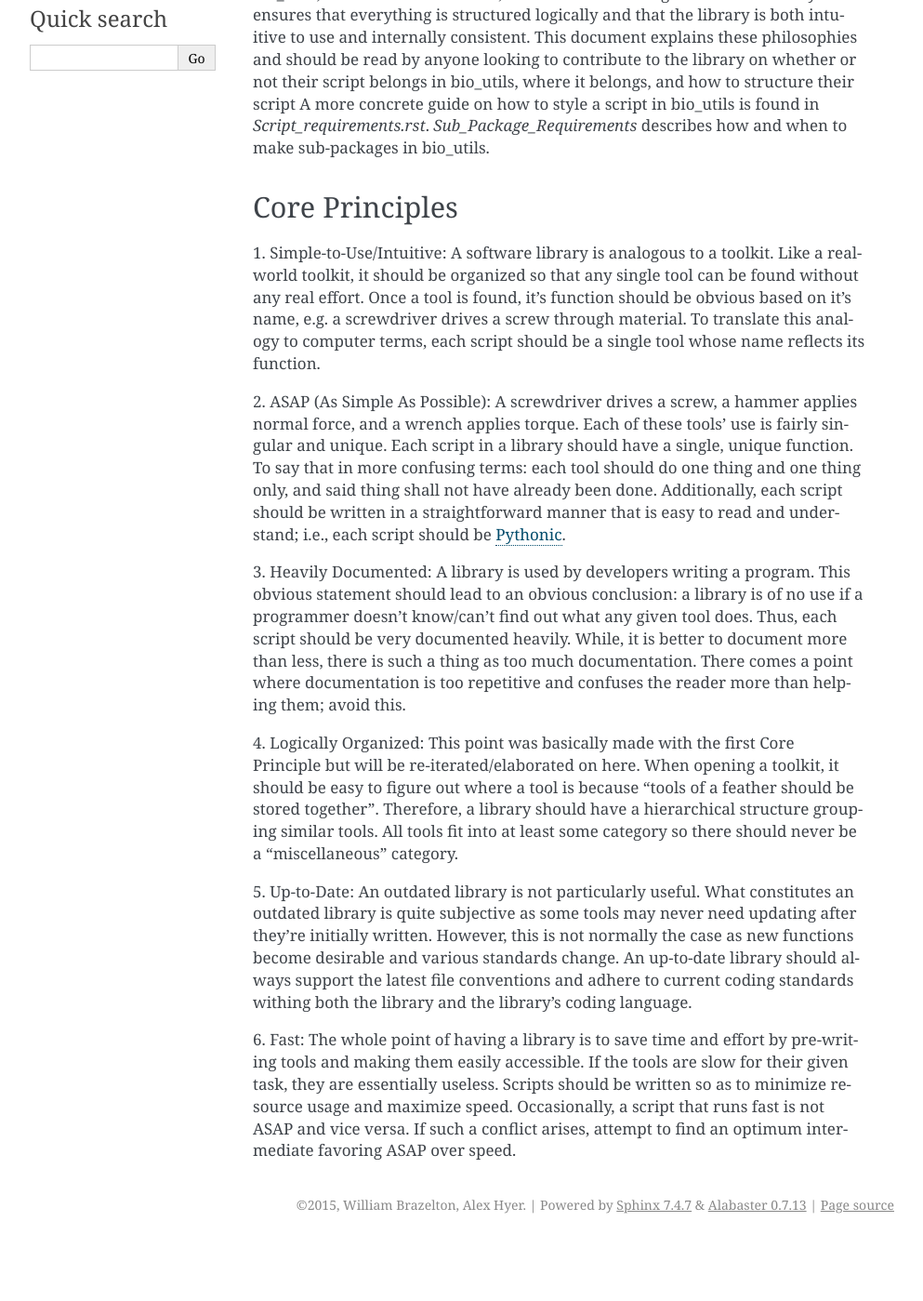
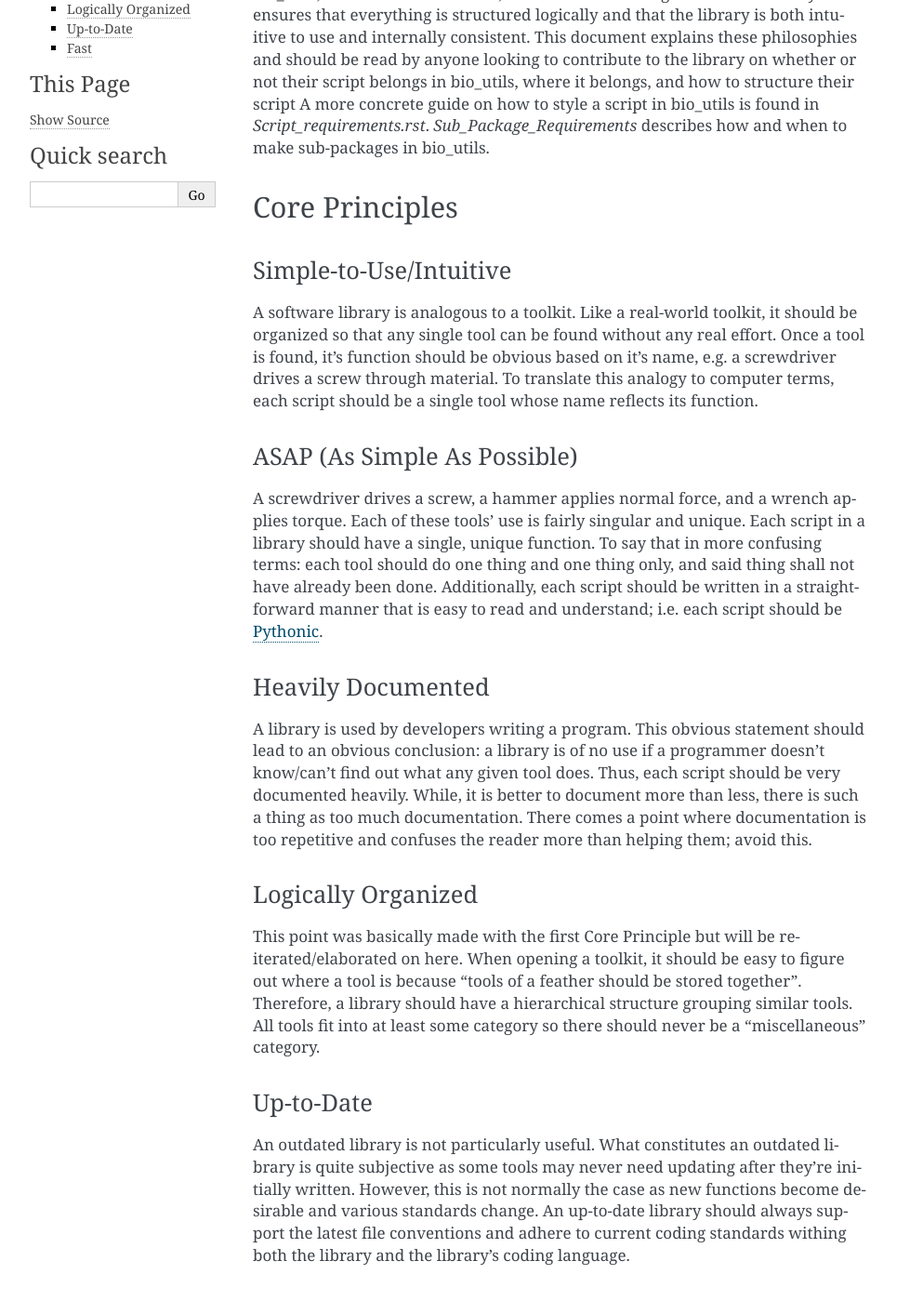
Before and after one commit to Brazelton-Lab/bio_utils, a Sphinx documentation site: the page built from source/philosophy.rst, in a window 1280 px wide and 1400 px high, scrolled down 242 px. Shown: the whole window at 93% size, without its empty margins (148-1141 px from the left). Built offline with Sphinx 7.4.7, drawn with Linux system fonts in a browser that asks for light colours; before the commit the page ends 1577 px from its top, so only the background shows below that; some of the changed text lies outside the part shown.

```diff
--- a/setup.py
+++ b/setup.py
@@ -24,7 +24,7 @@
 from setuptools import setup
 
 setup(name='bio_utils',
-      version='0.7.19a3',
+      version='0.7.19a4',
       description='library of common bioinformatic tasks',
       classifiers=[
           'Development Status :: 3 - Alpha',
@@ -40,7 +40,7 @@
       keywords='bioinformatics iterators verifiers verify iterate utilities',
       url='https://github.com/Brazelton-Lab/bio_utils/',
       download_url='https://github.com/Brazelton-Lab/metameta/tarball/'
-                   '0.7.19a3',
+                   '0.7.19a4',
       author='Alex Hyer',
       author_email='theonehyer@gmail.com',
       license='GPLv3',
--- a/source/iterators.rst
+++ b/source/iterators.rst
@@ -1,12 +1,14 @@
 =========
 Iterators
 =========
+
+.. automodule:: bio_utils.iterators
 
 
 Introduction
 ------------
 
-The bio_utils' iterator subpackage contains numerous iterators for a variety
+The bio_utils' iterators subpackage contains numerous iterators for a variety
 of biology-relevant file types. The contained iterators share numerous features
 listed in the next section. The subsequent sections detail iterator-specific
 elements. Each iterator returns file-specific Python classes. This page only
--- a/source/philosophy.rst
+++ b/source/philosophy.rst
@@ -22,47 +22,71 @@
 Core Principles
 ===============
 
-1. Simple-to-Use/Intuitive: A software library is analogous to a toolkit. Like
-a real-world toolkit, it should be organized so that any single tool can be
-found without any real effort. Once a tool is found, it's function should be
-obvious based on it's name, e.g. a screwdriver drives a screw through
-material. To translate this analogy to computer terms, each script should be a
-single tool whose name reflects its function.
 
-2. ASAP (As Simple As Possible): A screwdriver drives a screw, a hammer applies
-normal force, and a wrench applies torque. Each of these tools' use is fairly
-singular and unique. Each script in a library should have a single,
-unique function. To say that in more confusing terms: each tool should do one
-thing and one thing only, and said thing shall not have already been done.
-Additionally, each script should be written in a straightforward manner that
-is easy to read and understand; i.e., each script should be
+Simple-to-Use/Intuitive
+-----------------------
+
+A software library is analogous to a toolkit. Like a real-world toolkit, it
+should be organized so that any single tool can be found without any real
+effort. Once a tool is found, it's function should be obvious based on it's
+name, e.g. a screwdriver drives a screw through material. To translate this
+analogy to computer terms, each script should be a single tool whose name
+reflects its function.
+
+
+ASAP (As Simple As Possible)
+----------------------------
+
+A screwdriver drives a screw, a hammer applies normal force, and a wrench
+applies torque. Each of these tools' use is fairly singular and unique. Each
+script in a library should have a single, unique function. To say that in more
+confusing terms: each tool should do one thing and one thing only, and said
+thing shall not have already been done. Additionally, each script should be
+written in a straightforward manner that is easy to read and understand; i.e.
+each script should be
 `Pythonic <http://blog.startifact.com/posts/older/what-is-pythonic.html>`_.
 
-3. Heavily Documented: A library is used by developers writing a program.
-This obvious statement should lead to an obvious conclusion: a library is of no
-use if a programmer doesn't know/can't find out what any given tool does. Thus,
-each script should be very documented heavily. While, it is better to document
-more than less, there is such a thing as too much documentation. There comes a
-point where documentation is too repetitive and confuses the reader more than
-helping them; avoid this.
 
-4. Logically Organized: This point was basically made with the first Core
-Principle but will be re-iterated/elaborated on here. When opening a toolkit,
-it should be easy to figure out where a tool is because "tools of a feather
-should be stored together". Therefore, a library should have a hierarchical
-structure grouping similar tools. All tools fit into at least some category
-so there should never be a "miscellaneous" category.
+Heavily Documented
+------------------
 
-5. Up-to-Date: An outdated library is not particularly useful. What constitutes
-an outdated library is quite subjective as some tools may never need updating
-after they're initially written. However, this is not normally the case as
-new functions become desirable and various standards change. An up-to-date
-library should always support the latest file conventions and adhere to current
-coding standards withing both the library and the library's coding language.
+A library is used by developers writing a program. This obvious statement
+should lead to an obvious conclusion: a library is of no use if a programmer
+doesn't know/can't find out what any given tool does. Thus, each script should
+be very documented heavily. While, it is better to document more than less,
+there is such a thing as too much documentation. There comes a point where
+documentation is too repetitive and confuses the reader more than helping them;
+avoid this.
 
-6. Fast: The whole point of having a library is to save time and effort by
-pre-writing tools and making them easily accessible. If the tools are slow
-for their given task, they are essentially useless. Scripts should be written
-so as to minimize resource usage and maximize speed. Occasionally, a script
-that runs fast is not ASAP and vice versa. If such a conflict arises, attempt
-to find an optimum intermediate favoring ASAP over speed.
+
+Logically Organized
+-------------------
+
+This point was basically made with the first Core Principle but will be
+re-iterated/elaborated on here. When opening a toolkit, it should be easy to
+figure out where a tool is because "tools of a feather should be stored
+together". Therefore, a library should have a hierarchical structure grouping
+similar tools. All tools fit into at least some category so there should never
+be a "miscellaneous" category.
+
+
+Up-to-Date
+----------
+
+An outdated library is not particularly useful. What constitutes an outdated
+library is quite subjective as some tools may never need updating after they're
+initially written. However, this is not normally the case as new functions
+become desirable and various standards change. An up-to-date library should
+always support the latest file conventions and adhere to current coding
+standards withing both the library and the library's coding language.
+
+
+Fast
+----
+
+The whole point of having a library is to save time and effort by pre-writing
+tools and making them easily accessible. If the tools are slow for their given
+task, they are essentially useless. Scripts should be written so as to minimize
+resource usage and maximize speed. Occasionally, a script that runs fast is not
+ASAP and vice versa. If such a conflict arises, attempt to find an optimum
+intermediate favoring ASAP over speed.
--- a/source/roadmap.rst
+++ b/source/roadmap.rst
@@ -5,3 +5,5 @@
 * Flexible B6?
 
 * Classes in own subpackage
+
+* Make iterators use verifiers
```
Also changed, not shown: other parts of source/philosophy.rst (+2 -2 lines), ChangeLog.rst (+8 -0 lines), bio_utils/__init__.py (+29 -0 lines), source/index.rst (+6 -3 lines), source/verifiers.rst (added, +79 -0 lines), 8 other files.
